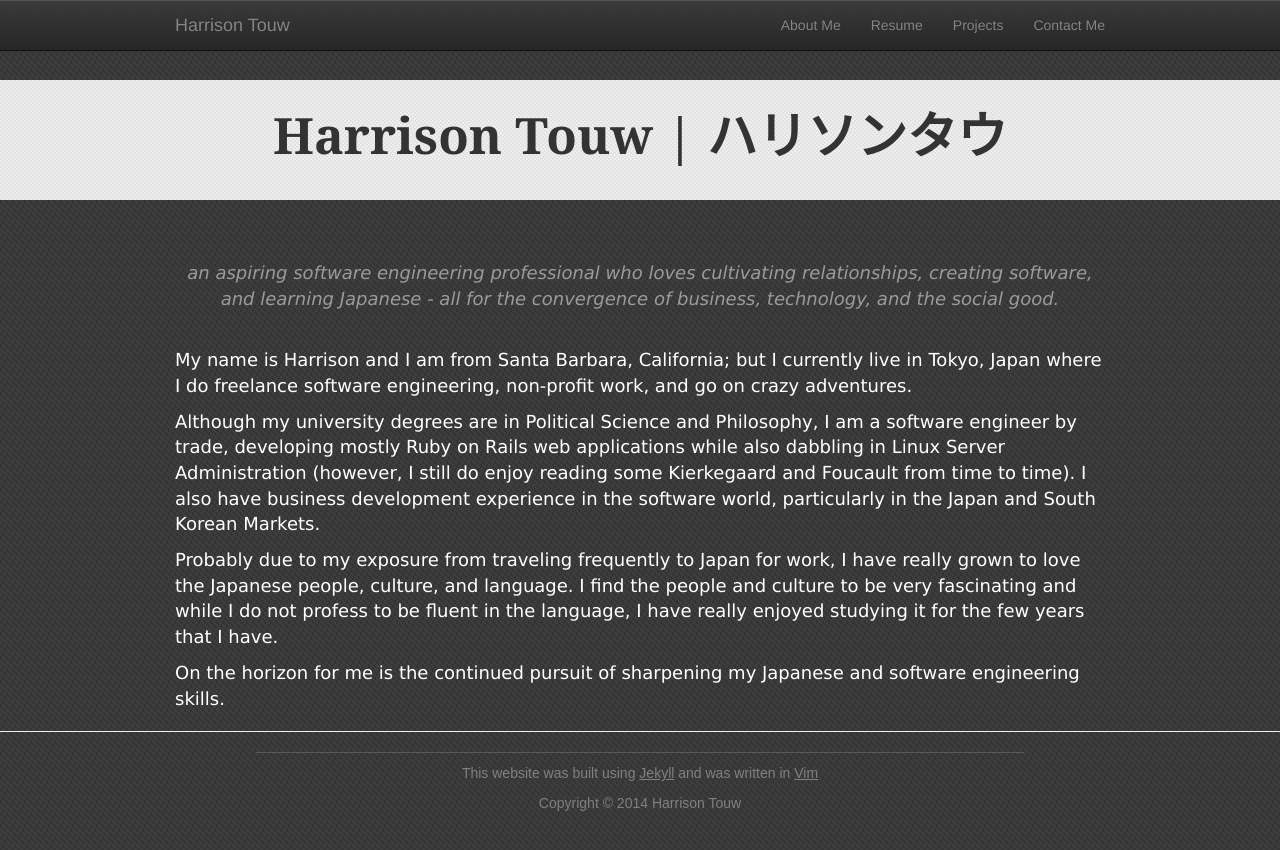
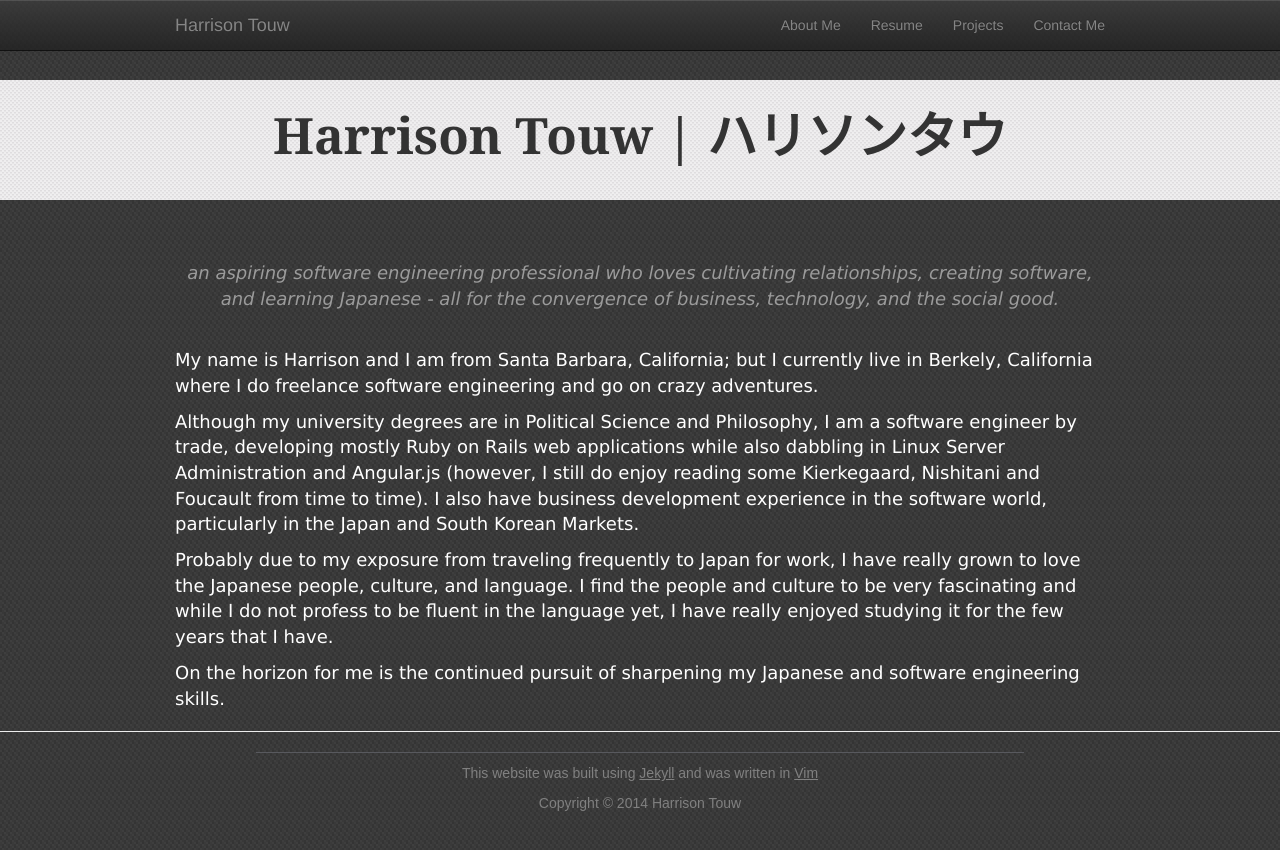
Before and after one commit to hktouw/website, a Jekyll site: the page built from index.html, in a window 1280 px wide. Shown: the top 850 px of the page. Built offline with Jekyll 4.4.1, drawn with Linux system fonts in a browser that asks for light colours; nearby versions of some CDN libraries.

Commit message:
Minor Updates

```diff
--- a/contactme/index.html
+++ b/contactme/index.html
@@ -3,7 +3,7 @@ layout: default
 ---
 
 <div class= "page-title">
-  <div class= "page-title-text"> Contact Me | 連絡して </div>
+  <div class= "page-title-text"> Contact Me | 連絡 </div>
 </div>
 <div class= "content-container">
   <div class= "content">
--- a/index.html
+++ b/index.html
@@ -15,13 +15,13 @@ layout: default
 
     </br>
 
-    <p>My name is Harrison and I am from Santa Barbara, California; but I currently live in Tokyo, Japan where I do freelance software engineering, non-profit work, and go on crazy adventures.
+    <p>My name is Harrison and I am from Santa Barbara, California; but I currently live in Berkely, California where I do freelance software engineering and go on crazy adventures.
     </p>
 
-    <p>Although my university degrees are in Political Science and Philosophy, I am a software engineer by trade, developing mostly Ruby on Rails web applications while also dabbling in Linux Server Administration  (however, I still do enjoy reading some Kierkegaard and Foucault from time to time). I also have business development experience in the software world, particularly in the Japan and South Korean Markets.
+    <p>Although my university degrees are in Political Science and Philosophy, I am a software engineer by trade, developing mostly Ruby on Rails web applications while also dabbling in Linux Server Administration and Angular.js (however, I still do enjoy reading some Kierkegaard, Nishitani and Foucault from time to time). I also have business development experience in the software world, particularly in the Japan and South Korean Markets.
     </p>
 
-    <p>Probably due to my exposure from traveling frequently to Japan for work, I have really grown to love the Japanese people, culture, and language. I find the people and culture to be very fascinating and while I do not profess to be fluent in the language, I have really enjoyed studying it for the few years that I have.
+    <p>Probably due to my exposure from traveling frequently to Japan for work, I have really grown to love the Japanese people, culture, and language. I find the people and culture to be very fascinating and while I do not profess to be fluent in the language yet, I have really enjoyed studying it for the few years that I have.
     </p>
 
     <p>On the horizon for me is the continued pursuit of sharpening my Japanese and software engineering skills.
--- a/resume/index.html
+++ b/resume/index.html
@@ -83,7 +83,7 @@ layout: default
                         <li>As a freelance software engineer, I work closely with the clients, helping them shape their ideas and including them throughout the iterative development process. After clearly defining the scope with the client, my team and I typically begin by road-mapping the project and discuss ways we can effectively coordinate our efforts. Throughout this and development process, we make a concerted effort to have open channels of communication, as good communication is a key to success. And despite working from different continents, I think we do a great job at that. As far as development goes, we tend to use Ruby on Rails for the framework, Git for version-control, RSpec for unit and functional tests, postgresql for the database back-end, and nginx/thin for the servers.</li>
 
                         <li class="jobMemoryTitle">A memorable moment at Lloyd House Studios:</li>
-                        <li class="jobMemory"> I think one of the greatest things about being a freelance developer is the ability to work from anywhere. I remember at one moment I was coding at a coffee shop located in the beautiful, amber sky filled Arizona desert and then just a few days later at a lake in the picturesque ski-resort mountains of Nagano, Japan. The creativity generated from being in such an environment is truly inspiring and is something that has helped my coding substantially. And similarly, creativity is what I earnestly enjoy about software. Of course not without humbly standing on the shoulders of giants, but for me making software allows the imagination to run free and bring to life something out of nothing; blissful, pure creation. And that joy of creation is what I will always remember about my days as a freelance developer.</li>
+                        <li class="jobMemory"> I think one of the greatest things about being a freelance developer is the ability to work from anywhere. I remember at one moment I was coding at a coffee shop located in the beautiful, amber-sky filled Arizona desert and then just a few days later at a lake in the picturesque ski-resort mountains of Nagano, Japan. The creativity generated from being in such an environment is truly inspiring and is something that has helped my coding substantially. And similarly, creativity is what I earnestly enjoy about software. Of course not without humbly standing on the shoulders of giants, but for me making software allows the imagination to run free and bring to life something out of nothing; blissful, pure creation. And that joy of creation is what I will always remember about my days as a freelance developer.</li>
                 </br>
                 <ul>
 
```
